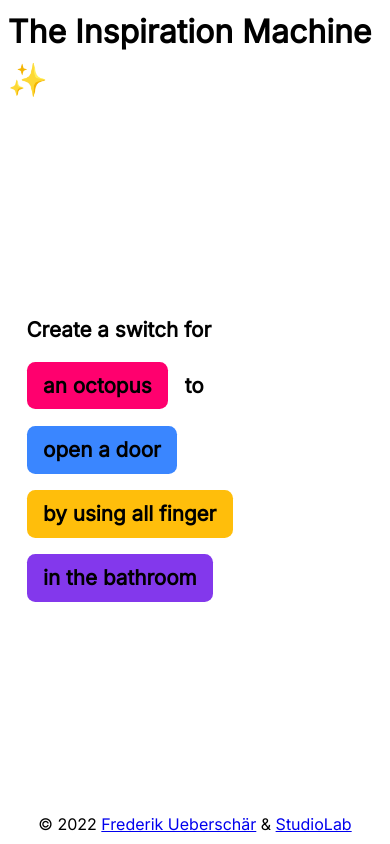
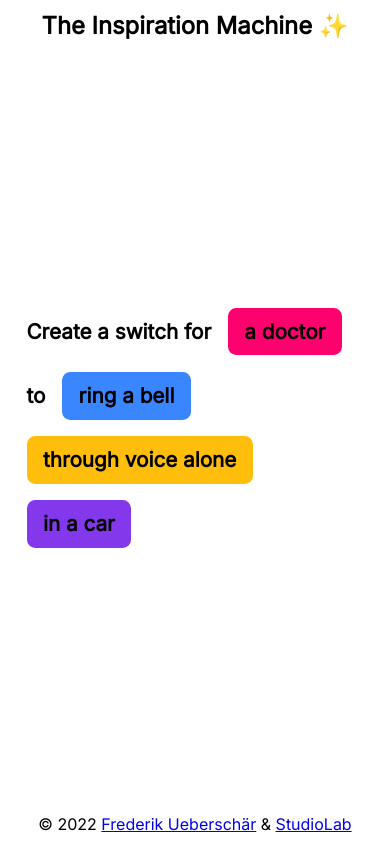
Before and after one commit to id-studiolab/Inspiration-Machine, a React (Create React App) app: page / in a window 390 px wide. Built offline with nearby package versions, Linux system fonts and the light colour scheme.

Commit message:
basic component switch working

```diff
--- a/package.json
+++ b/package.json
@@ -12,7 +12,7 @@
     "web-vitals": "^2.1.4"
   },
   "scripts": {
-    "start": "react-scripts start",
+    "start": "PORT=3001 react-scripts --max_old_space_size=8128 start",
     "build": "react-scripts build",
     "test": "react-scripts test",
     "eject": "react-scripts eject"
--- a/src/App.css
+++ b/src/App.css
@@ -9,6 +9,11 @@
   font-size: 16px;
 }
 
+h1{
+  /* font-size: calc(1em + 1.2vmin); */
+  font-size: clamp(1em, calc(1em + 2vmin), 5em);
+}
+
 .inspiration-output{
   width: clamp(240px, 90%, 800px);
   font-weight: 700;
--- a/src/App.js
+++ b/src/App.js
@@ -12,16 +12,24 @@ function App() {
     return this[Math.floor((Math.random()*this.length))];
   }
 
+  function changeTag(e){
+    alert (e)
+  }
+
   return (
     <div className="App">
       <h1>The Inspiration Machine ✨</h1>
       <div className="inspiration-output">
           <span>{assignmentData.assignment[0]} </span>
-          <InlineButton color="#FF006E" string={assignmentData.user.random()} />
+          <InlineButton
+            color="#FF006E"
+            string={assignmentData.user.random()}
+            input="user"
+          />
           <span>{assignmentData.assignment[3]} </span>
-          <InlineButton color="#3A86FF" string={assignmentData.purpose.random()} />
-          <InlineButton color="#FFBE0B" string={assignmentData.constraint.random()} />
-          <InlineButton color="#8338EC" string={assignmentData.context.random()} />
+          <InlineButton color="#3A86FF" string={assignmentData.purpose.random()} input="purpose"/>
+          <InlineButton color="#FFBE0B" string={assignmentData.constraint.random()} input="constraint"/>
+          <InlineButton color="#8338EC" string={assignmentData.context.random()} input="context"/>
       </div>
       <footer>© 2022 <a href="https://frederik-ueberschaer.de" target="blank">Frederik Ueberschär</a> & <a href="https://studiolab.ide.tudelft.nl/studiolab/about/" target="blank">StudioLab</a> </footer>
     </div>
--- a/src/components/InlineButton/InlineButton.js
+++ b/src/components/InlineButton/InlineButton.js
@@ -1,9 +1,33 @@
+import { useState } from 'react'
 import './InlineButton.css'
 
-const InlineButton = (props) => {
+import { assignmentData } from '../../data/switch-assignment'
+
+
+
+const InlineButton = ({color, string, input}) => {
+
+  Array.prototype.random = function () {
+    return this[Math.floor((Math.random()*this.length))];
+  }
+
+  const dynamicField = `${input}`
+  const {[dynamicField]: scopedArray} = assignmentData;
+
+  const [label, setLabel] = useState(scopedArray.random())
+
+  function updateLabel(){
+    setLabel(scopedArray.random())
+  }
+
   return (
-    <div className="inlineButton" style={{backgroundColor: `${props.color}`}}>
-      {props.string}
+    <div
+      className="inlineButton"
+      style={{backgroundColor: `${color}`}}
+      onClick={updateLabel}
+    >
+      {/* {props.string} */}
+      {label}
     </div>
   )
 }
--- a/src/data/switch-assignment.js
+++ b/src/data/switch-assignment.js
@@ -21,7 +21,12 @@ export const assignmentData =
         "a caveman",
         "a blind person",
         "a mechanic",
-        "Aadjan",
+        "a climate activist",
+        "Mario",
+        "a dog trainer",
+        "a barrista",
+        "an Instagram influencer",
+        "a downhill skier"
     ],
     "context": [
         "in space",
@@ -32,7 +37,11 @@ export const assignmentData =
         "at a desk",
         "in a bus",
         "in a train",
-        "on a bike"
+        "on a bike",
+        "in a noisy, crowded room",
+        "at a funeral",
+        "at the beach",
+        "hanging from the ceiling"
     ],
     "purpose": [
         "open a door",
@@ -41,18 +50,31 @@ export const assignmentData =
         "make noise",
         "create inspiration",
         "repel a monster",
-        "close a window"
+        "close a window",
+        "stay on a track",
+        "blow up a balloon",
+        "hide a face from view",
+        "pour a drink",
+        "flip an LP record",
+        "unlock a bike",
+        "lock a car",
+        "turn on the light",
+        "turn off the heating"
     ],
     "constraint": [
         "through voice alone",
         "by only using one foot",
         "with one finger",
         "by exhaling",
-        "by thought alone",
+        "",
         "with the head",
         "by using all feet",
         "by using all finger",
         "by using all arms",
-        "in absolute silence"
+        "in absolute silence",
+        "in total darkness",
+        "with a nose",
+        "behind their back",
+        "with another object"
     ]
 }
--- a/src/index.js
+++ b/src/index.js
@@ -1,4 +1,4 @@
-import React from 'react';
+import React, {useState} from 'react';
 import ReactDOM from 'react-dom';
 import './index.css';
 import App from './App';
```
